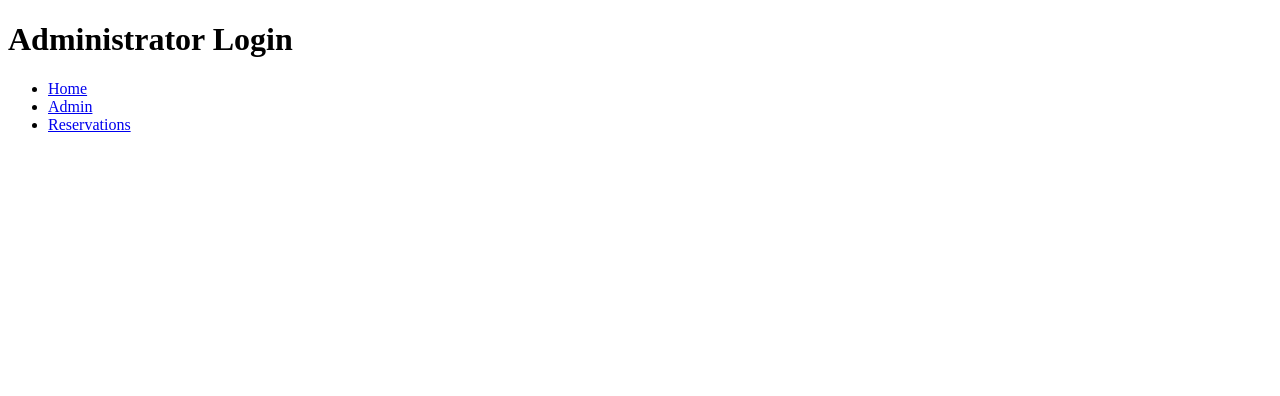
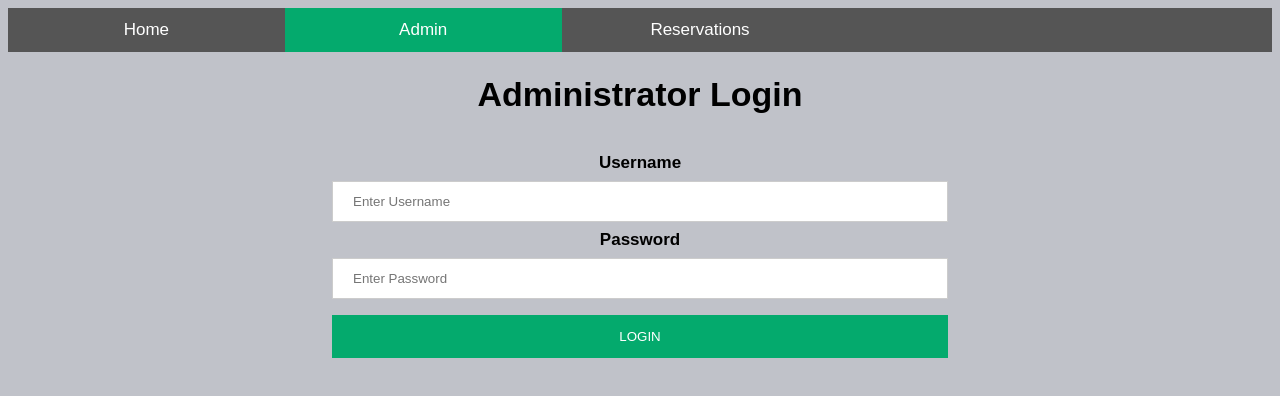
Before and after one commit to Julia22123/FinalProject4320Team6, a plain HTML site: page admin.html in a window 1280 px wide. Drawn offline with Linux system fonts and the light colour scheme.

Commit message:
Updated the admin login page
Just updated the admin.html and adminStyle.css.
Added login.
Changed the look of website.
Wrote notes about the page needing code to check the passwords/login.

```diff
--- a/admin.html
+++ b/admin.html
@@ -18,13 +18,30 @@
 
 <!--body-->
 <body>
+    <!--to show user where they are in our website-->
+    <!--later on, maybe change the links to text-->
+    <div class="navbar">
+        <a href="index.html">Home</a>
+        <a class="active" href="admin.html">Admin</a>
+        <a href="reservations.html">Reservations</a>
+    </div>
+
     <h1>Administrator Login</h1>
 
-    <ul>
-        <!--links to other pages which will be removed later on-->
-        <li><a href="index.html">Home</a></li>
-        <li><a href="admin.html">Admin</a></li>
-        <li><a href="reservations.html">Reservations</a></li>
-    </ul>
+    <!--need code for checking the input from the passcodes.txt-->
+    <form action="action_page.php" method="post">
+        <div class="container">
+          <label for="uname"><b>Username</b></label>
+          <br>
+          <input type="text" placeholder="Enter Username" name="uname" required>
+          <br>
+          <label for="psw"><b>Password</b></label>
+          <br>
+          <input type="password" placeholder="Enter Password" name="psw" required>
+
+          <button type="submit">LOGIN</button>
+        </div>
+    </form>
+
 </body>
 </html>
--- a/adminStyle.css
+++ b/adminStyle.css
@@ -0,0 +1,84 @@
+body{
+    background-color: #C0C2C9;
+    font-size: 17px;
+    text-align: center;
+    font-family: Arial, Helvetica, sans-serif;
+  }
+
+  /* Style the navigation menu */
+  .navbar {
+    width: 100%;
+    background-color: #555;
+    overflow: auto;
+  }
+
+  /* Navigation links */
+  .navbar a {
+    float: left;
+    padding: 12px;
+    color: white;
+    text-decoration: none;
+    font-size: 17px;
+    width: 20%; /*for equal-width links*/
+    text-align: center; /*if you want the text to be centered */
+  }
+
+  /* Add a background color on mouse-over */
+  .navbar a:hover {
+    background-color: #000;
+  }
+
+  /* Style the current/active link */
+  .navbar a.active {
+    background-color: #04AA6D;
+  }
+
+  /* Add responsiveness - on screens less than 500px, make the navigation links appear on top of each other, instead of next to each other */
+  @media screen and (max-width: 500px) {
+    .navbar a {
+      float: none;
+      display: block;
+      width: 100%;
+      text-align: left; /* If you want the text to be left-aligned on small screens */
+    }
+  }
+
+/* login */
+  /* Full-width inputs */
+  input[type=text], input[type=password] {
+    width: 50%;
+    padding: 12px 20px;
+    margin: 8px 0;
+    display: inline-block;
+    border: 1px solid #ccc;
+    box-sizing: border-box;
+  }
+
+  /* Set a style for all buttons */
+  button {
+    background-color: #04AA6D;
+    color: white;
+    padding: 14px 20px;
+    margin: 8px 0;
+    border: none;
+    cursor: pointer;
+    width: 50%;
+  }
+
+  /* Add a hover effect for buttons */
+  button:hover {
+    opacity: 0.8;
+  }
+
+  /* Add padding to containers */
+  .container {
+    padding: 16px;
+  }
+
+  /* Change styles for span button on extra small screens */
+  @media screen and (max-width: 300px) {
+    span.psw {
+      display: block;
+      float: none;
+    }
+  }
```
